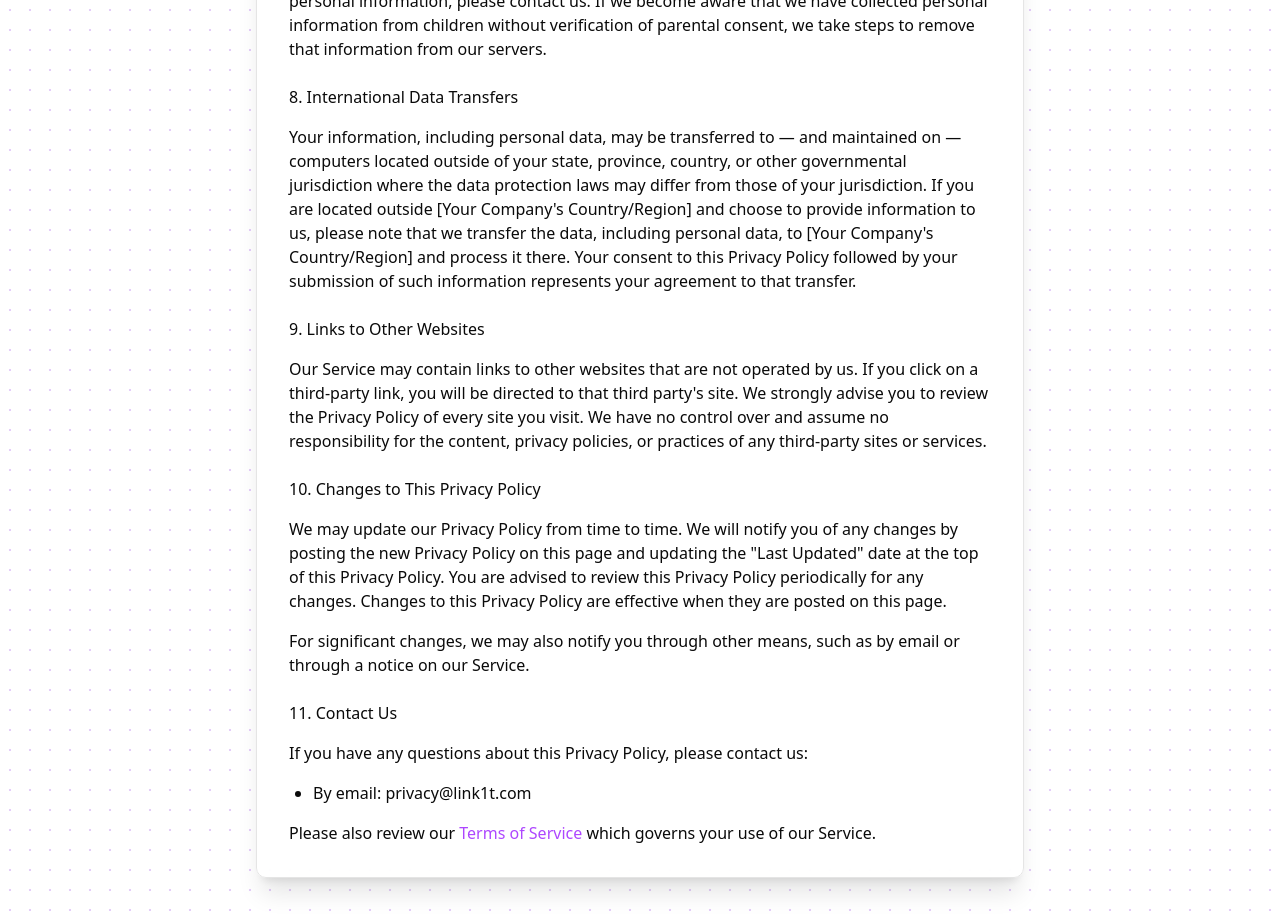
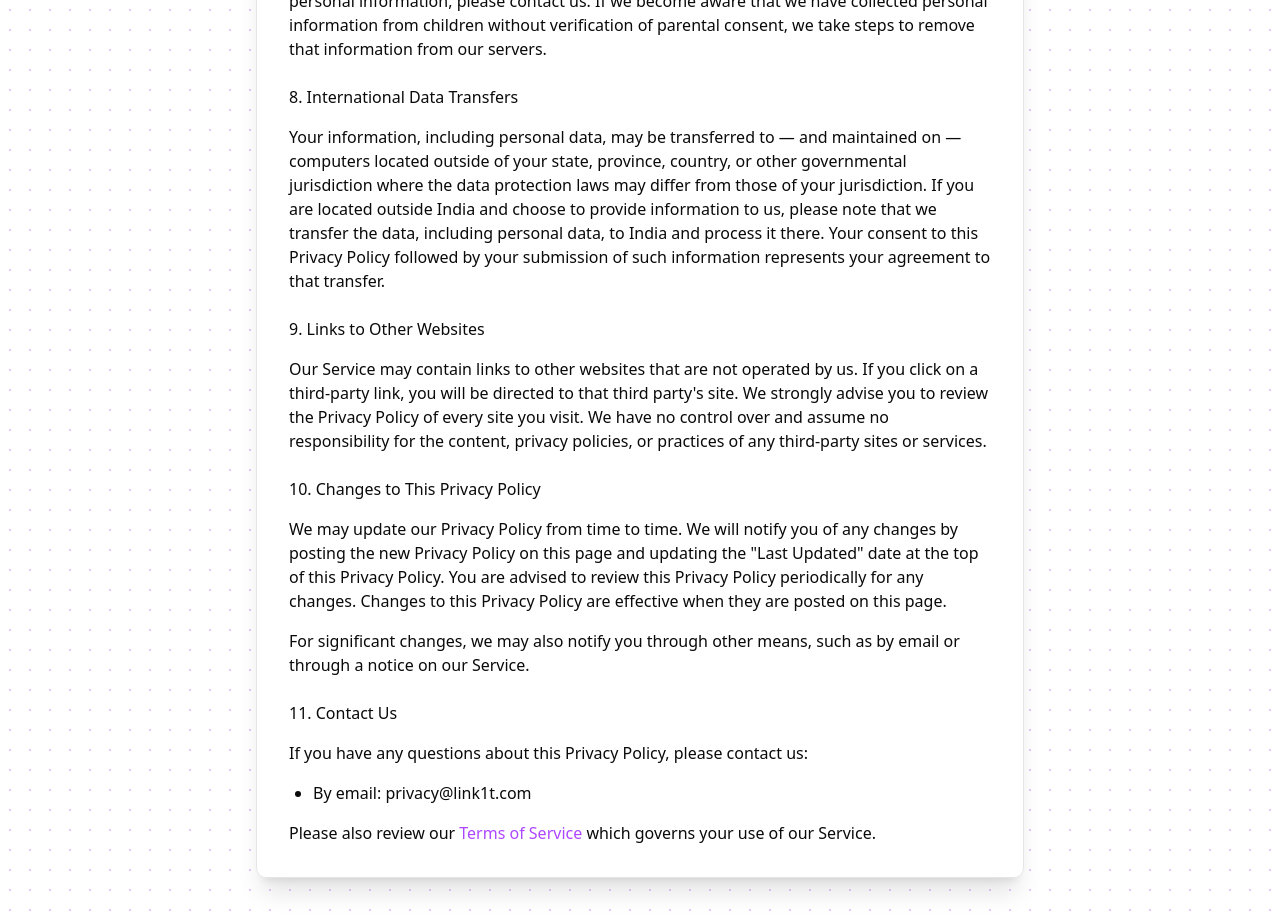
Before and after one commit to Buddhsen-tripathi/link1t, a Next.js app: page /privacy-policy in a window 1280 px wide. Shown: the part 3500-4422 px from the top of the page. Built offline with nearby package versions, Linux system fonts and the light colour scheme; no server answers.

Commit message:
Update page.tsx

```diff
--- a/app/privacy-policy/page.tsx
+++ b/app/privacy-policy/page.tsx
@@ -131,7 +131,7 @@ export default function PrivacyPolicyPage() {
 
           <h2 className="mb-4">8. International Data Transfers</h2>
           <p className="mb-6">
-            Your information, including personal data, may be transferred to — and maintained on — computers located outside of your state, province, country, or other governmental jurisdiction where the data protection laws may differ from those of your jurisdiction. If you are located outside [Your Company's Country/Region] and choose to provide information to us, please note that we transfer the data, including personal data, to [Your Company's Country/Region] and process it there. Your consent to this Privacy Policy followed by your submission of such information represents your agreement to that transfer.
+            Your information, including personal data, may be transferred to — and maintained on — computers located outside of your state, province, country, or other governmental jurisdiction where the data protection laws may differ from those of your jurisdiction. If you are located outside India and choose to provide information to us, please note that we transfer the data, including personal data, to India and process it there. Your consent to this Privacy Policy followed by your submission of such information represents your agreement to that transfer.
           </p>
           {/* Be specific about transfer mechanisms if applicable, e.g., Standard Contractual Clauses */}
 
```
